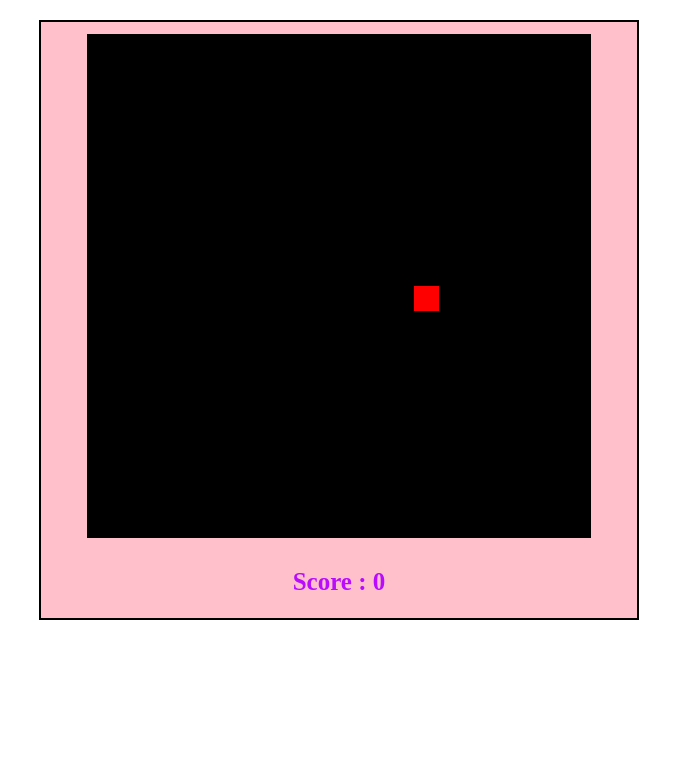
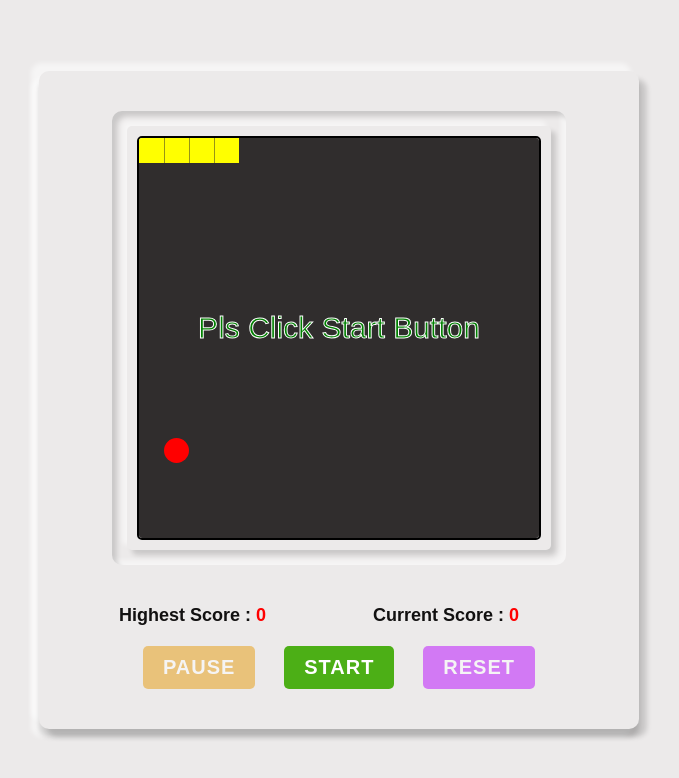
Before and after one commit to Naveenkumar-28/Practice_CSS_JS_code, a plain HTML site: page Game/SnakeGame/index.html in a window 1280 px wide. Shown: the whole page, without its empty margins (301-980 px from the left). Drawn offline with Linux system fonts and the light colour scheme.

Commit message:
FEAT: some features add

```diff
--- a/Game/SnakeGame/index.html
+++ b/Game/SnakeGame/index.html
@@ -3,16 +3,29 @@
 <head>
     <meta charset="UTF-8">
     <meta name="viewport" content="width=device-width, initial-scale=1.0">
-    <title>Document</title>
+    <title>Snake Game</title>
     <link rel="stylesheet" href="./style.css">
 </head>
 <body>
     <div class="container">
-        <canvas class="canvas" id="canvas" height="500px" width="500px" ></canvas>
+        <div class="canvas_outer">
+            <div class="canvas_inside">
+                <canvas id="canvas" height="400px" width="400px" ></canvas>
+            </div>
+        </div>
         <div class="score_box">
-            Score : <span id="score">0</span>
+            <div >Highest Score :  <span id="highest_score">0</span></div>
+            <div>
+                Current Score : <span id="score">0</span>
+            </div>
+        </div>
+        <div class="btn_box">
+            <button class="btn btn_disable"  id="btn_pause">Pause</button>
+            <button class="btn" id="btn_start">Start</button>
+            <button class="btn btn_disable" id="btn_reset">Reset</button>
         </div>
     </div>
+    <!-- <img src="./snakeHead.png" alt="" id="snake" height="25" width="25" srcset=""> -->
     <script src="./javascript.js"></script>
 </body>
 </html>
--- a/Game/SnakeGame/javascript.js
+++ b/Game/SnakeGame/javascript.js
@@ -1,14 +1,35 @@
 const gamePad = document.getElementById('canvas')
 const game_context = gamePad.getContext('2d')
 const score_element = document.getElementById('score')
+const startBtn = document.getElementById('btn_start')
+const pauseBtn = document.getElementById('btn_pause')
+const ResetBtn = document.getElementById('btn_reset')
+const snakeImg = document.getElementById('snake')
+const highest_score = document.getElementById('highest_score')
+const gameHeight = gamePad.height
+const gameWidth = gamePad.width
+
+
+
+addEventListener('load', () => {
+  const snakeLocScore = localStorage.getItem('snakeGameScore')
+  if (snakeLocScore) {
+
+    highest_score.innerText = snakeLocScore
+  }
+
+})
+
 const unit = 25;
 let Xvel = unit;
 let Yvel = 0;
 let score = 0;
+let head
 let foodX
 let foodY
-let gameOver = true
-
+let gameOver = false
+let startGame = false
+let gamePause = false
 
 const snake = [
   { x: unit * 3, y: 0 },
@@ -17,50 +38,135 @@ const snake = [
   { x: 0, y: 0 }
 ]
 
+startBtn.addEventListener('click', () => {
+
+  if (!startGame) {
+
+    newTick()
+    startGame = !startGame
+    startBtn.style.backgroundColor = 'red'
+    startBtn.classList.add('btn_disable')
+    pauseBtn.classList.remove('btn_disable')
+  }
+})
+pauseBtn.addEventListener('click', () => {
+
+  if (startGame) {
+
+    if (!gameOver) {
+
+      gamePause = !gamePause
+      if (!gamePause) {
+        pauseBtn.innerText = 'pause'
+        pauseBtn.style.backgroundColor = '#e79b0c'
+        newTick()
+        return;
+      }
+      pauseBtn.innerText = 'Resume'
+      pauseBtn.style.backgroundColor = '#4caf16'
+    }
+  }
+
+})
+ResetBtn.addEventListener('click', () => {
+  if (gameOver) {
+
+    location.reload()
+  }
+
+})
+
+const clearBoard = () => {
+  game_context.fillStyle = "#302d2d";
+  game_context.fillRect(0, 0, gameWidth, gameHeight);
+}
 
 const gameStart = () => {
-  game_context.fillStyle = "black";
-  game_context.fillRect(0, 0, 500, 500);
+  clearBoard()
+  foodCreate()
+  displayFood()
+  CreateSnake()
+  gameText('Pls Click Start Button', 'green', 'white', '30px')
 }
 
 
 const foodCreate = () => {
+  foodX = (Math.floor(Math.random() * gameWidth / unit) * unit)
+  foodY = (Math.floor(Math.random() * gameHeight / unit) * unit)
+}
+const displayFood = () => {
+  game_context.beginPath()
   game_context.fillStyle = "red";
-  foodX = (Math.floor(Math.random() * 20) * 25)
-  foodY = (Math.floor(Math.random() * 20) * 25)
-  game_context.fillRect(foodX, foodY, unit, unit);
+  game_context.arc(foodX + (unit / 2), foodY + (unit / 2), unit / 2, 0, 2 * Math.PI)
+  game_context.fill()
 }
 
-
 const CreateSnake = () => {
-
-  game_context.fillStyle = "aqua";
-  game_context.strokeStyle = 'black';
+  game_context.strokeStyle = '#302d2d';
   snake.forEach((sBody) => {
+    game_context.fillStyle = "yellow";
     game_context.strokeRect(sBody.x, sBody.y, unit, unit);
     game_context.fillRect(sBody.x, sBody.y, unit, unit);
+  })
+}
 
-  })
+const snakeMoveCheck = () => {
+  if (snake[0].x >= gameWidth | snake[0].y >= gameHeight | snake[0].x == -unit | snake[0].y == -unit) {
+    console.log(snake[0]);
+
+    gameOver = true
+  }
+  newTick()
+
+}
+const newTick = () => {
+  if (!gameOver) {
+    if (!gamePause) {
+
+      setTimeout(() => {
+        clearBoard()
+        displayFood()
+        CreateSnake()
         snakeMove()
+        snakeMoveCheck()
+      }, 200)
+    }
+    else {
+      gameText('Game Pause Now', "orange", "white", "30px")
+    }
+
+  }
+  else {
+    ResetBtn.classList.remove('btn_disable')
+    pauseBtn.classList.add('btn_disable')
+    gameText('Game Over !!', 'red', 'white', '50px')
+  }
+}
+const gameText = (text, color, strokeColor, fontSize) => {
+  game_context.fillStyle = color
+  game_context.font = `${fontSize} Arial`
+  game_context.textAlign = 'center'
+  game_context.fillText(text, gameWidth / 2, gameHeight / 2)
+  game_context.strokeStyle = strokeColor;
+  game_context.strokeText(text, gameWidth / 2, gameHeight / 2)
 }
 
 const snakeMove = () => {
-  if (gameOver) {
 
-    setTimeout(() => {
-      let removeBody
-      const head = { x: snake[0].x + Xvel, y: snake[0].y + Yvel }
-      // if(!(head.x==500 | head.y==500 | head.x==0 | head.y==0)){
-      // //  return gameOver=false
-      // alert()
-      // }
-      console.log(head.x==500 , head.y==500 , head.x==0 ,head.y==0);
-
-      console.log(head.x==500 | head.y==500 | head.x==0 | head.y==0);
-
+  head = { x: snake[0].x + Xvel, y: snake[0].y + Yvel }
 
   if (foodX == head.x && foodY == head.y) {
     score += 1
+
+    if (score > highest_score.innerText) {
+      if (highest_score.innerText <= 9) {
+        highest_score.innerText = `0${score}`
+      }
+      else {
+        highest_score.innerText = score
+      }
+      localStorage.setItem('snakeGameScore', highest_score.innerText)
+    }
     if (score <= 9) {
       score_element.innerHTML = `0${score}`
     }
@@ -70,33 +176,18 @@ const snakeMove = () => {
     foodCreate()
   }
   else {
-        removeBody = snake.pop()
-        clear(removeBody)
+    snake.pop()
   }
   snake.unshift(head)
-
-      CreateSnake()
-
-    }, 400)
 }
-
-}
-
-const clear = (removeBody) => {
-  game_context.fillStyle = "black";
-  game_context.fillRect(removeBody.x, removeBody.y, unit, unit);
-}
-
 
 gameStart()
 
 
-foodCreate()
-CreateSnake()
-snakeMove()
-
 
 window.addEventListener('keydown', (event) => {
+
+  if (startGame) {
 
     switch (true) {
       case (event.code == "ArrowDown" && Yvel !== -unit):
@@ -116,9 +207,41 @@ window.addEventListener('keydown', (event) => {
         Xvel = -unit;
         Yvel = 0;
         break;
+      case (event.code == "Enter" || event.code == "Space"):
+        if (!gameOver) {
+
+          gamePause = !gamePause
+          if (!gamePause) {
+            pauseBtn.innerText = 'pause'
+            pauseBtn.style.backgroundColor = '#e79b0c'
+            return newTick()
+          }
+          pauseBtn.innerText = 'Resume'
+          pauseBtn.style.backgroundColor = '#4caf16'
+        }
+        break;
+      case (event.code == "ArrowLeft" && Xvel !== unit):
+        Xvel = -unit;
+        Yvel = 0;
+        break;
 
       default:
+
         break;
+    }
   }
 
 })
+window.addEventListener('keydown', (event) => {
+    if(!startGame){
+      if(event.code == "Enter" || event.code == "Space"){
+
+       newTick( )
+       startGame=!startGame
+       startBtn.style.backgroundColor = 'red'
+       startBtn.classList.add('btn_disable')
+       pauseBtn.classList.remove('btn_disable')
+      }
+    }
+
+})
--- a/Game/SnakeGame/style.css
+++ b/Game/SnakeGame/style.css
@@ -1,34 +1,127 @@
-*{
+* {
     margin: 0;
     padding: 0;
     box-sizing: border-box;
+    font-family: Arial, Helvetica, sans-serif;
 }
-body{
+
+body {
     height: 100vh;
     width: 100vw;
+    display: flex;
+    background-color: rgb(236, 234, 234);
+    justify-content: center;
+    align-items: center;
 }
-.container{
-    height: 600px;
+
+.container {
+    padding: 40px 20px;
+    border-radius: 10px;
     margin: auto;
-    margin-top: 20px;
-    width: 600px;
-    border: 2px solid black;
+    width: max(600px, 30%);
     display: flex;
     flex-direction: column;
     align-items: center;
-    justify-content:center;
-    background-color: pink;
-    .canvas{
-        /* height: 500px;
-        width: 500px; */
+    justify-content: center;
+    background-color: rgb(236, 234, 234);
+    box-shadow: 8px 8px 5px rgba(0, 0, 0, 0.147),0px 8px 5px rgba(0, 0, 0, 0.147), -8px -8px 5px rgba(255, 255, 255, 0.534), -8px 8px 5px rgba(255, 255, 255, 0.534);
+
+    .canvas_outer {
+        display: flex;
+        padding: 15px;
+        border-radius: 10px;
+        justify-content: center;
+        align-items: center;
+        margin-bottom: 20px;
+        box-shadow: inset 5px 5px 5px rgba(0, 0, 0, 0.147), inset -5px -5px 5px rgba(255, 255, 255, 0.534);
+
+        .canvas_inside {
+            display: flex;
+            justify-content: center;
+            align-items: center;
+            padding: 10px;
+            border-radius: 5px;
+            box-shadow: 5px 5px 5px rgba(0, 0, 0, 0.147), -5px -5px 5px rgba(255, 255, 255, 0.534);
+            #canvas{
         border: 2px solid black;
-        margin-bottom: 20px;
+        border-radius: 5px;
+            }
+        }
     }
-    .score_box{
+
+    .score_box {
         padding: 10px 20px;
-        font-size: 25px;
-        color: rgb(185, 11, 254);
+        font-size: 18px;
+        color: rgb(18, 17, 17);
         font-weight: 600;
+        display: flex;
+        justify-content: space-between;
+        padding: 20px 50px;
+        padding-left: 60px;
+        width: 100%;
+
+        div>:first-child {
+            color: red;
+        }
     }
 
 }
+#highest_score{
+
+    display: inline-block;
+    width: 60px;
+}
+#score{
+    display: inline-block;
+    width: 60px;
+}
+
+.btn_box {
+    display: flex;
+    justify-content: space-between;
+    width: 70%;
+}
+
+.btn {
+    padding: 10px 20px;
+    font-size: 20px;
+    letter-spacing: 1px;
+    border: none;
+    outline: none;
+    border-radius: 5px;
+    text-transform: uppercase;
+    color: white;
+    font-weight: 700;
+    transition: 0.5s;
+    cursor: pointer;
+    &:hover{
+        opacity: 0.8;
+    }
+
+
+    &:nth-child(1) {
+        background-color: #e79b0c;
+
+    }
+
+    &:nth-child(2) {
+        background-color: #4caf16;
+    }
+
+    &:nth-child(3) {
+        background-color: rgb(185, 11, 254);
+    }
+
+    &:hover {
+        scale: 1.1;
+        transition: 0.5s;
+    }
+}
+.btn_disable{
+    opacity: 0.5;
+    cursor: not-allowed;
+}
+.btn.btn_disable:hover{
+    scale: 1;
+    opacity: 0.5;
+}
```
Also changed, not shown: Game/SnakeGame/SnakeGame.js (added, +11 -0 lines), Game/SnakeGame/snakeHead.png (added). Lines whose indentation alone changed are shown as unchanged.
